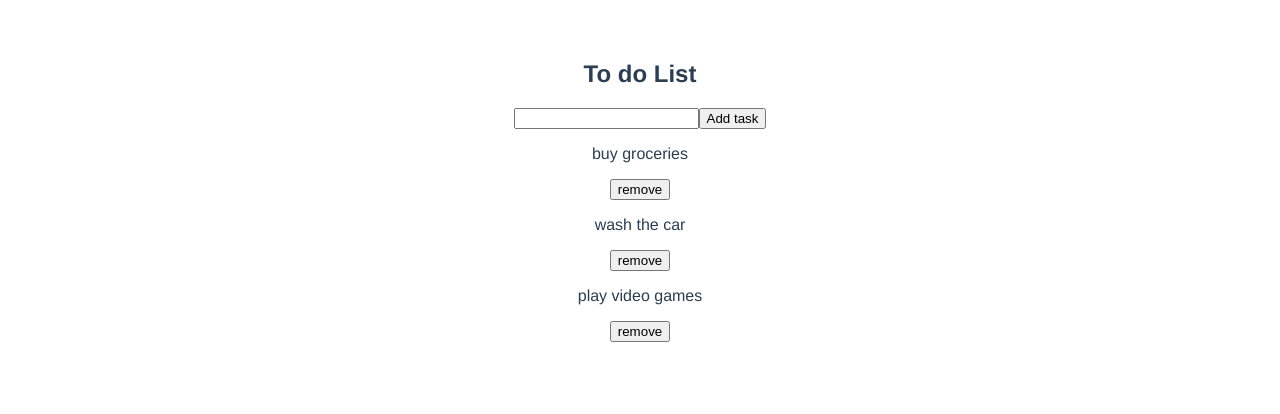
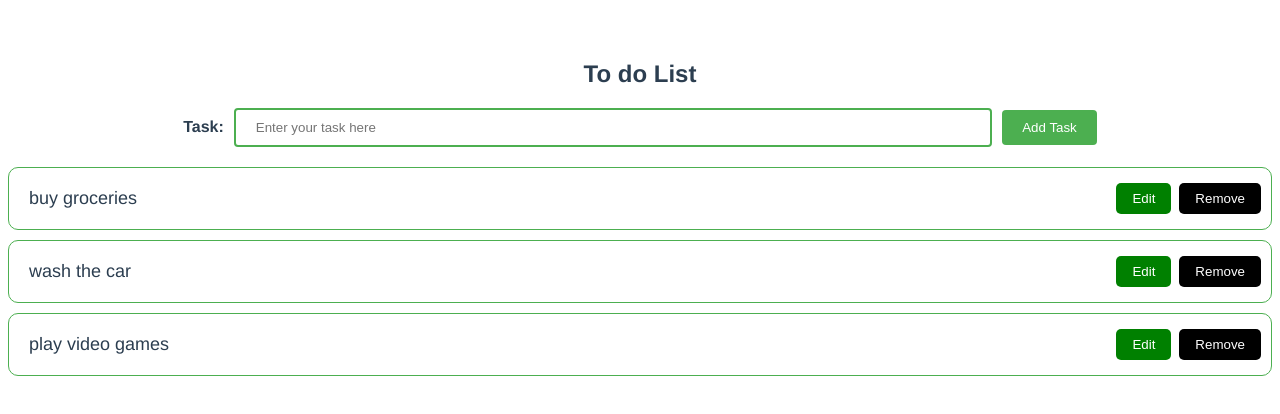
Before and after one commit to Londolani/vue-to-do-app, a Vue app: page / in a window 1280 px wide. Shown: the top 414 px of the page. Built offline with nearby package versions, Linux system fonts and the light colour scheme.

Commit message:
added some styles

```diff
--- a/src/App.vue
+++ b/src/App.vue
@@ -47,6 +47,7 @@ export default {
 </script>
 
 <style>
+
 #app {
   font-family: Avenir, Helvetica, Arial, sans-serif;
   -webkit-font-smoothing: antialiased;
--- a/src/components/AddTask.vue
+++ b/src/components/AddTask.vue
@@ -1,25 +1,62 @@
 <template>
     <div>
-        <form @submit.prevent="submitData">
-            <label for="task"></label>
-            <input name="task" type="text" v-model="input">
-            <button>Add task</button>
+      <form class="task-form" @submit.prevent="submitData">
+        <label for="task">Task:</label>
+        <input name="task" type="text" v-model="input" placeholder="Enter your task here">
+        <button type="submit">Add Task</button>
       </form>
     </div>
   </template>
 
   <script>
-export default{
-    //emits:['inputValue'],
-    data(){
-        return{
-            input:''
+  export default {
+    data() {
+      return {
+        input: ''
       }
-    },methods:{
-        submitData(){
-            this.$emit('inputValue',this.input);
-            this.input ='';
+    },
+    methods: {
+      submitData() {
+        this.$emit('inputValue', this.input);
+        this.input = '';
       }
     }
   }
   </script>
+
+  <style scoped>
+  .task-form {
+    display: flex;
+    flex-direction: row;
+    align-items: center;
+    justify-content: center;
+    margin-bottom: 20px;
+  }
+
+  label {
+    font-weight: bold;
+    margin-right: 10px;
+  }
+
+  input[type="text"] {
+    width: 60%;
+    padding: 10px 20px;
+    margin-right: 10px;
+    box-sizing: border-box;
+    border: 2px solid #4CAF50;
+    border-radius: 4px;
+  }
+
+  button[type="submit"] {
+    padding: 10px 20px;
+    background-color: #4CAF50;
+    border: none;
+    color: white;
+    border-radius: 4px;
+    cursor: pointer;
+  }
+
+  button[type="submit"]:hover {
+    background-color: #45a049;
+  }
+  </style>
--- a/src/components/ListTask.vue
+++ b/src/components/ListTask.vue
@@ -2,18 +2,70 @@
     <div class="card">
       <div class="card-header">
         <p>{{ name }}</p>
-            <button @click="removeTask(id)">remove</button>
+        <div class="buttons">
+          <button class="edit-button" @click="editTask(id)">Edit</button>
+          <button class="remove-button" @click="removeTask(id)">Remove</button>
+        </div>
       </div>
     </div>
   </template>
 
   <script>
   export default {
-    props: ['name','id'],
+    props: ['name', 'id'],
     methods: {
+      editTask(id) {
+        this.$emit('editTask', id);
+      },
       removeTask(id) {
         this.$emit('removeTask', id);
       },
     },
   };
   </script>
+
+  <style scoped>
+  .card {
+    border: 1px solid #ccc;
+    border-radius: 10px;
+    padding: 10px;
+    margin-bottom: 10px;
+    border-color:#4CAF50;
+  }
+
+  .card-header {
+    display: flex;
+    align-items: center;
+    justify-content: space-between;
+  }
+
+  p {
+    font-size: 18px;
+    margin: 0;
+    padding: 10px;
+  }
+
+  .buttons {
+    display: flex;
+    align-items: center;
+  }
+
+  button {
+    padding: 8px 16px;
+    margin-left: 8px;
+    border: none;
+    border-radius: 5px;
+    cursor: pointer;
+  }
+
+  .edit-button {
+    background-color: green;
+    color: #fff;
+  }
+
+  .remove-button {
+    background-color: black;
+    color: #fff;
+  }
+
+  </style>
```
Lines whose indentation alone changed are shown as unchanged.
